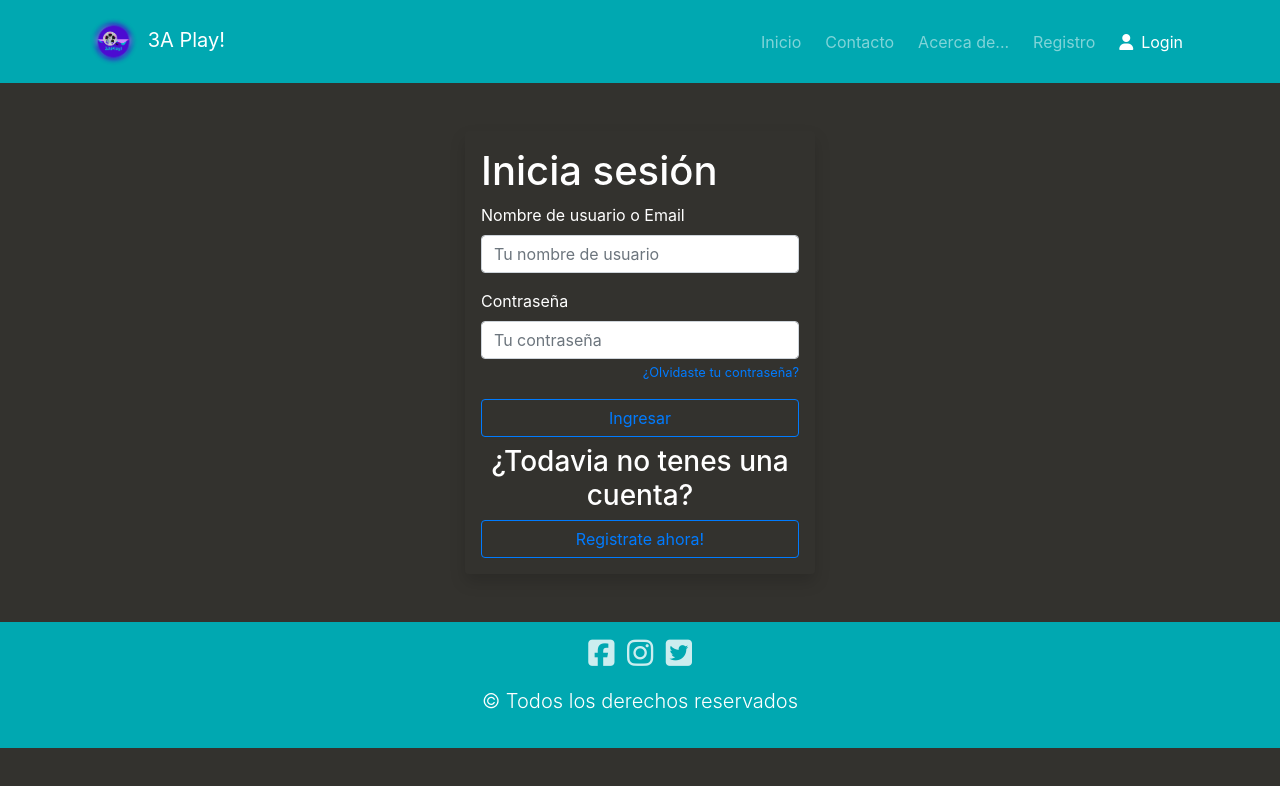
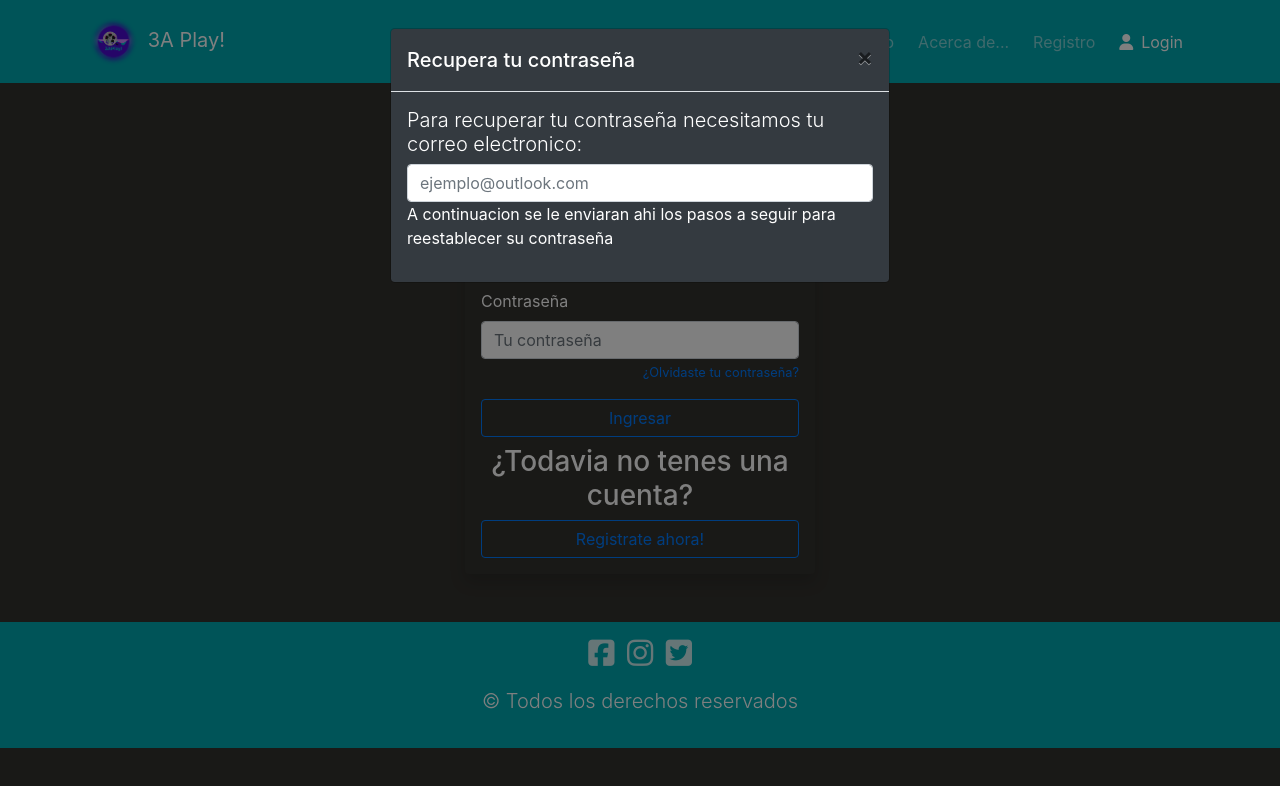
Before and after one commit to almileo/3APLay, a website built with webpack: page src/login.html in a window 1280 px wide. Both pictures are taken after a click on the link "¿Olvidaste tu contraseña?". Built offline with nearby package versions, Linux system fonts and the light colour scheme.

Commit message:
enmaquetado basico de la pagina de login con modal de recuperar contraseña

```diff
--- a/src/css/style.css
+++ b/src/css/style.css
@@ -26,3 +26,7 @@ body {
 .formOpac{
     background-color: rgba(0, 0, 0, 0.5);
 }
+
+.pointer{
+    cursor: pointer;
+}
--- a/src/login.html
+++ b/src/login.html
@@ -58,17 +58,18 @@
               <div class="form-group">
                   <label>Contraseña</label>
                   <input class="form-control" type="password" id="contraseñaLogin" onblur="contraseñaLogin(this)" placeholder="Tu contraseña">
-                  <a href="#" class="text-decoration-none float-right">
+                  <a class="text-primary pointer float-right" data-toggle="modal" data-target="#exampleModal">
                     <small>¿Olvidaste tu contraseña?</small>
                   </a>
               </div>
               <br>
               <div class="text-center">
-                  <button class="btn btn-outline-primary btn-block" type="submit">Ingresar</button>
+                  <button class="btn btn-outline-primary w-100" type="submit">Ingresar</button>
               </div>
               <div>
                 <h3 class="text-center mt-2">¿Todavia no tenes una cuenta?</h3>
-                <button class="btn btn-outline-primary btn-block" type="submit">Registrate ahora!</button>
+                <a href="registro.html" target="_blank" class="btn btn-outline-primary w-100">Registrate ahora!
+                </a>
               </div>
           </div>
       </form>
@@ -84,6 +85,28 @@
       <p class="lead mt-3 text-white">&copy; Todos los derechos reservados</p>
     </div>
   </footer>
+
+  <!-- Modal -->
+<div class="modal fade" id="exampleModal" tabindex="-1" role="dialog" aria-labelledby="exampleModalLabel" aria-hidden="true">
+  <div class="modal-dialog">
+    <div class="modal-content bg-dark">
+      <div class="modal-header">
+        <h5 class="modal-title" id="exampleModalLabel">Recupera tu contraseña</h5>
+        <button type="button" class="close" data-dismiss="modal" aria-label="Close">
+          <span aria-hidden="true">&times;</span>
+        </button>
+      </div>
+      <div class="modal-body">
+        <form>
+          <h5 class="lead">Para recuperar tu contraseña necesitamos tu correo electronico:</h5>
+          <input class="form-control" placeholder="ejemplo@outlook.com">
+          <p> A continuacion se le enviaran ahi los pasos a seguir para reestablecer su contraseña</p>
+
+        </form>
+      </div>
+    </div>
+  </div>
+</div>
 </body>
 
 </html>
```
Also changed, not shown: dist/css/style.css, dist/login.html, 1 other file.
